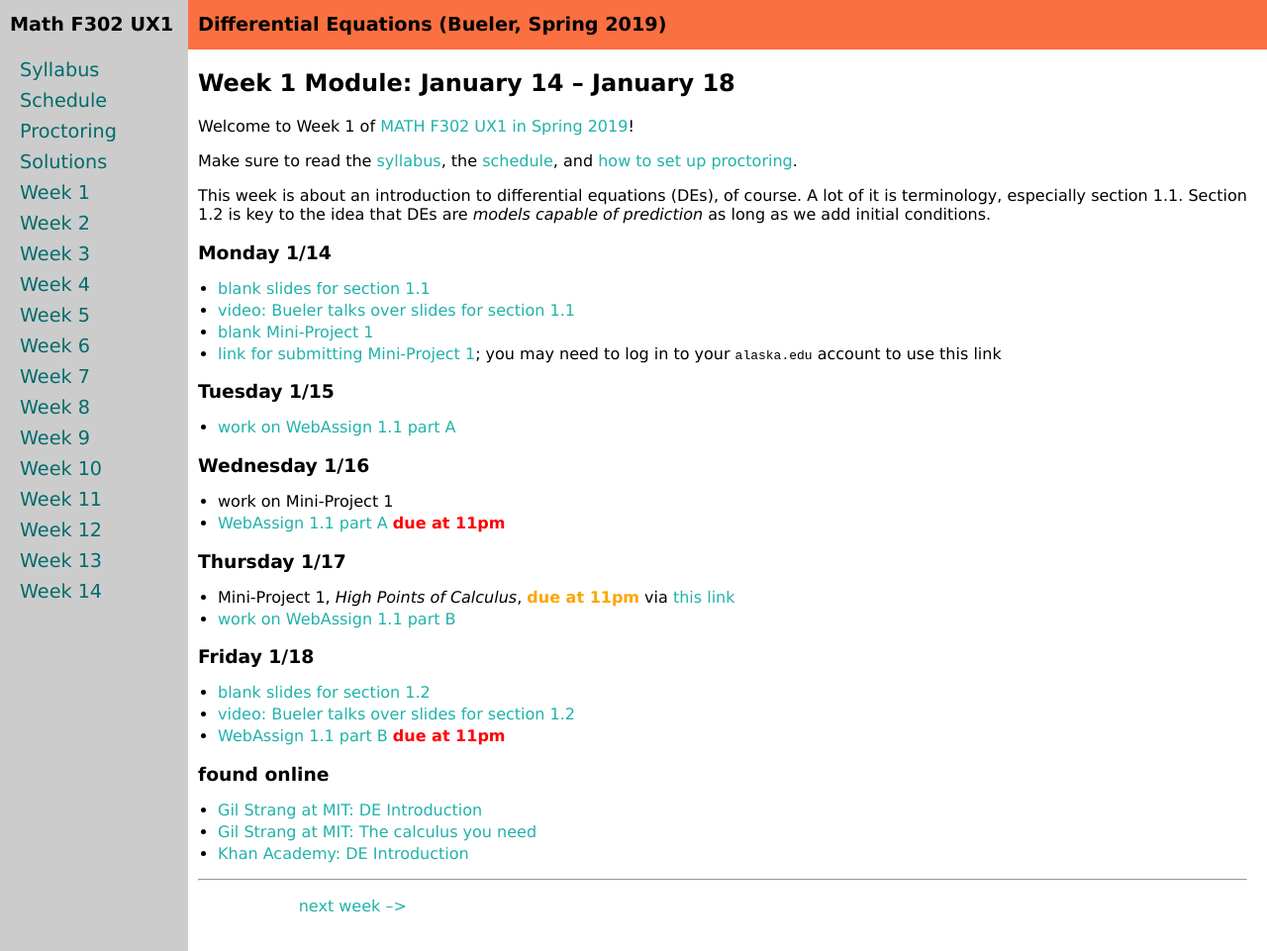
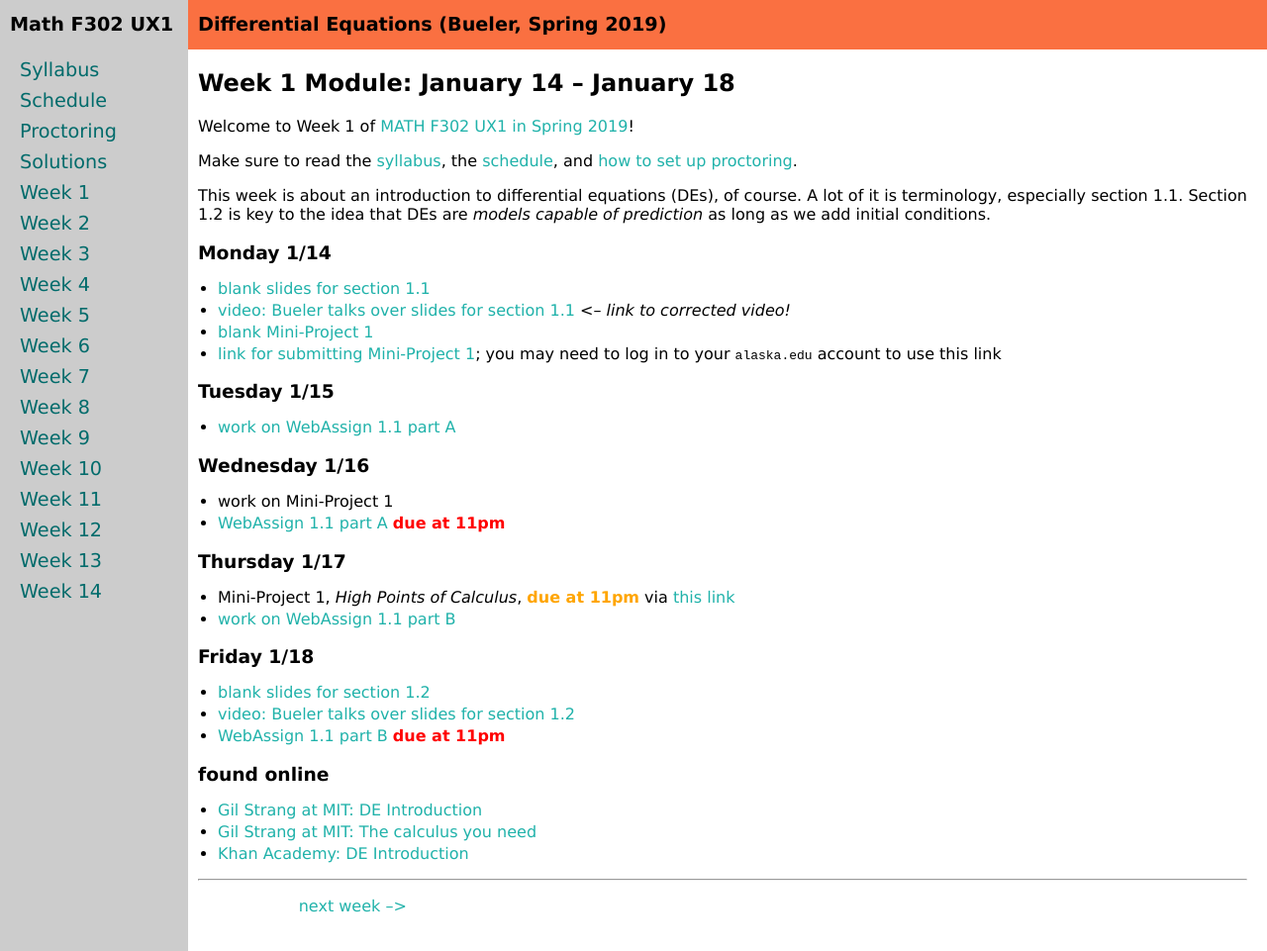
Before and after one commit to bueler/math302, a Jekyll site: the page built from week1.md, in a window 1280 px wide and 961 px high. Shown: the whole window at 99% size. Built offline with Jekyll 4.4.1, drawn with Linux system fonts in a browser that asks for light colours.

Commit message:
link to fixed video

```diff
--- a/week1.md
+++ b/week1.md
@@ -13,7 +13,7 @@
 
 ### Monday 1/14
 * [blank slides for section 1.1](assets/slides/1-1.pdf)
-* [video: Bueler talks over slides for section 1.1](https://drive.explaineverything.com/thecode/UNGQFSV)
+* [video: Bueler talks over slides for section 1.1](https://drive.explaineverything.com/thecode/ADHUMVD)  <-- _link to corrected video!_
 * [blank Mini-Project 1](assets/mp/mp1.pdf)
 * [link for submitting Mini-Project 1](https://goo.gl/forms/YwMmBGf3x0FqyEAA3); you may need to log in to your `alaska.edu` account to use this link
 
```
